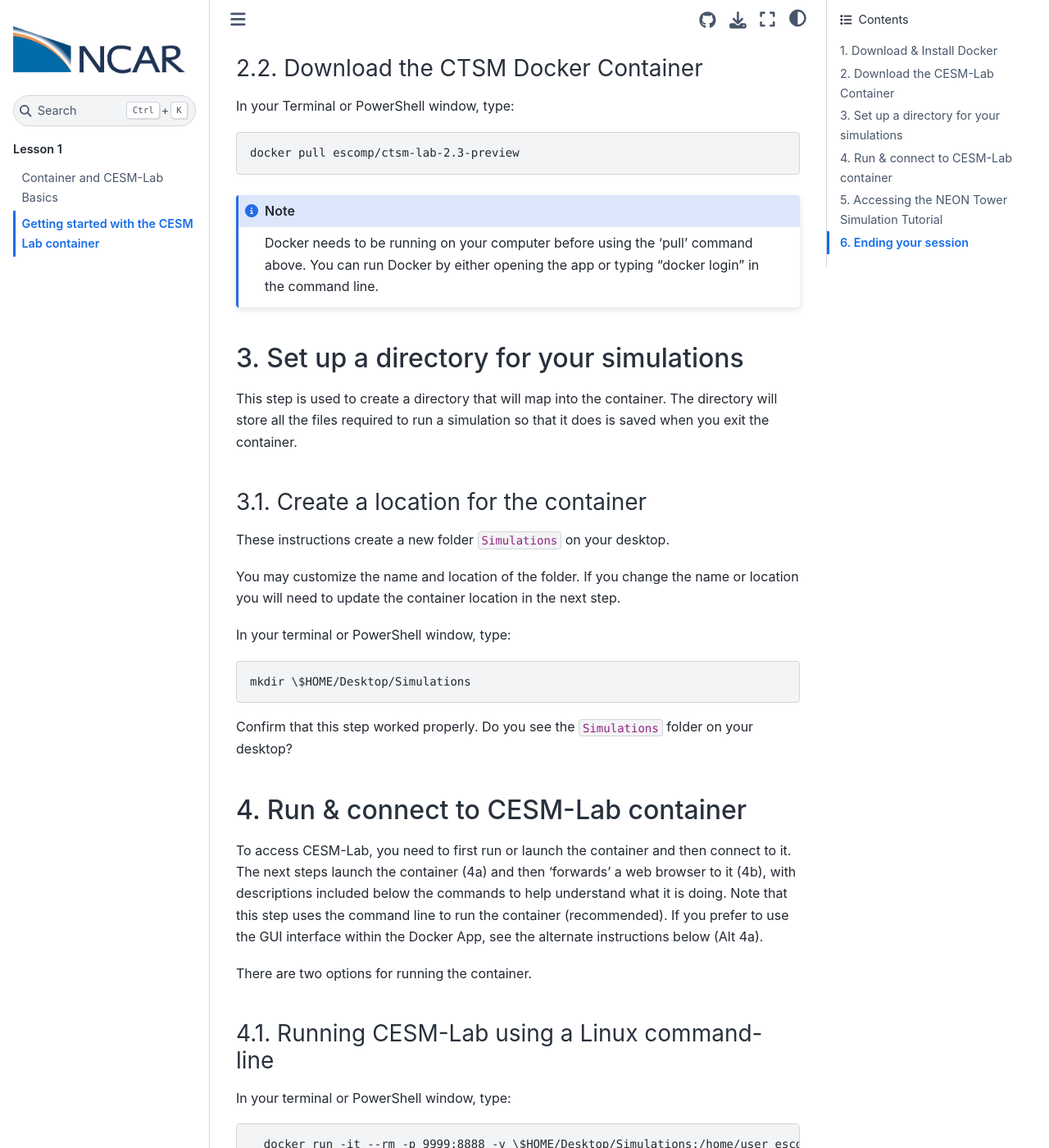
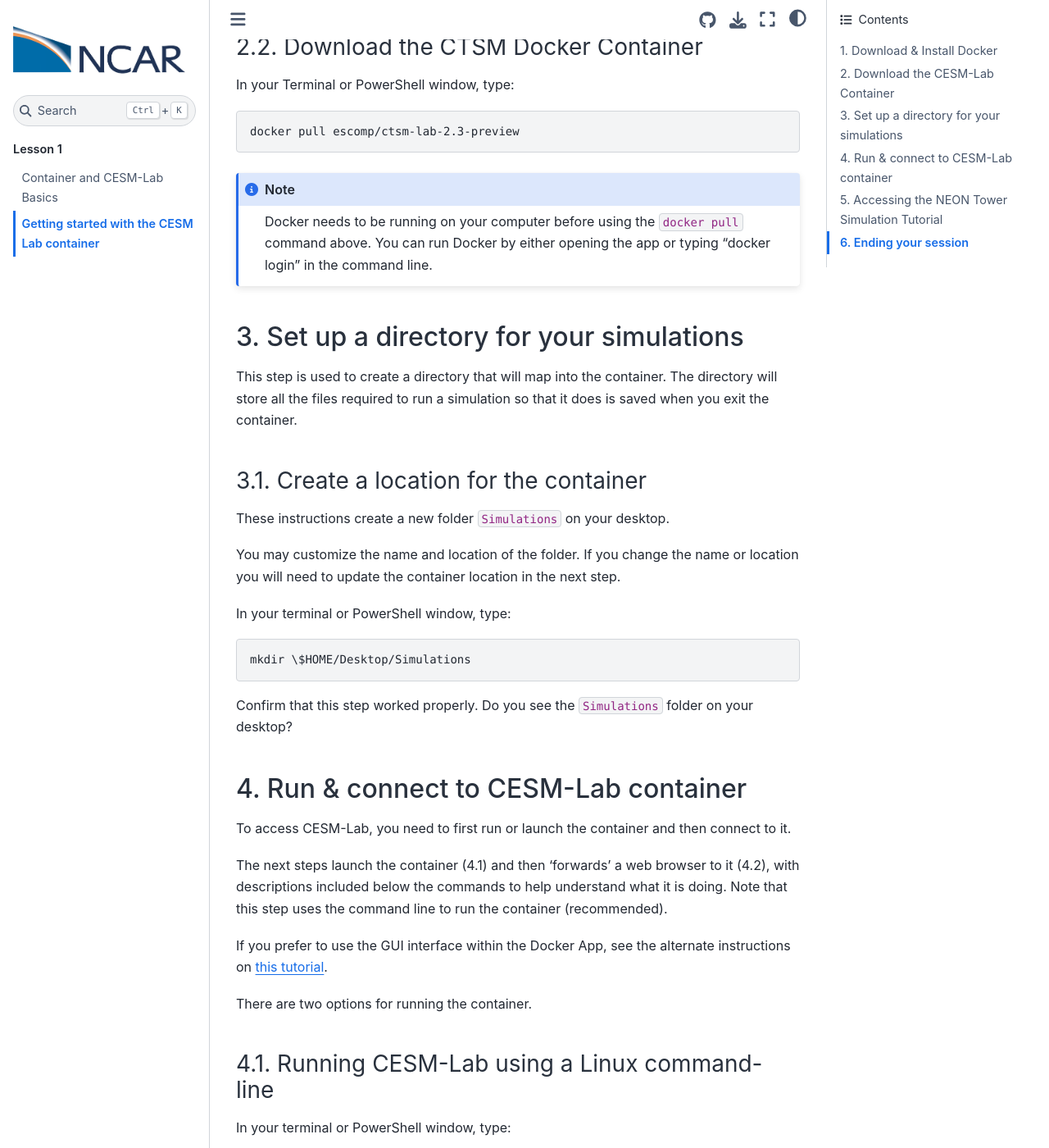
Before and after one commit to NCAR/ncar-neon-books, a Jupyter Book: the page built from quick_start_docker_part2.md, in a window 1280 px wide and 1400 px high, scrolled down 1749 px. Shown: the whole window at 82% size. Built offline with Jupyter Book 1.0.4 settings and Sphinx 7.4.7 and the Sphinx Book theme 1.1.4, drawn with Linux system fonts in a browser that asks for light colours; pages that are not in the unit, such as notebooks, are missing from menus; some of the changed text lies outside the part shown.

Commit message:
minor changes and updates

```diff
--- a/quick_start_docker_part2.md
+++ b/quick_start_docker_part2.md
@@ -18,9 +18,9 @@
 If you already have Docker installed on your computer, start at Step 2.
 
 ## 1. Download & Install Docker
-**Docker is available for free from** [this website](https://www.docker.com/products/docker-desktop)
+**Docker is available for free from [this website](https://www.docker.com/products/docker-desktop).**
 
-Follow the instructions to install the Docker Desktop App. The [Getting Started guide on Docker] (https://www.docker.com/get-started) has detailed instructions for setting up Docker on Mac, Windows, or Linux.
+Follow the instructions to install the Docker Desktop App. The [Getting Started guide on Docker](https://www.docker.com/get-started) has detailed instructions for setting up Docker on Mac, Windows, or Linux.
 
 :::{tip}
 To access the container, you can interface with Docker using the Desktop App or using a command line.
@@ -52,7 +52,7 @@
 This only needs to be done one time -- you can keep using this
 container any time you run NEON simulations. Please note that this step
 can take a little time as it will download \~5GB of data (time will vary
-based on internet speed).*
+based on internet speed).
 
 ### 2.1. Getting CESM-Lab: using a Linux command-line
 
@@ -66,7 +66,7 @@
     docker pull escomp/ctsm-lab-2.3-preview
 
 :::{note}
-Docker needs to be running on your computer before using the ‘pull’ command above.
+Docker needs to be running on your computer before using the `docker pull` command above.
 You can run Docker by either opening the app or typing “docker login” in the command line.
 :::
 
@@ -91,7 +91,11 @@
 
 ## 4. Run & connect to CESM-Lab container
 
-To access CESM-Lab, you need to first run or launch the container and then connect to it. The next steps launch the container (4a) and then ‘forwards’ a web browser to it (4b), with descriptions included below the commands to help understand what it is doing. Note that this step uses the command line to run the container (recommended). If you prefer to use the GUI interface within the Docker App, see the alternate instructions below (Alt 4a).
+To access CESM-Lab, you need to first run or launch the container and then connect to it.
+
+The next steps launch the container (4.1) and then ‘forwards’ a web browser to it (4.2), with descriptions included below the commands to help understand what it is doing. Note that this step uses the command line to run the container (recommended).
+
+If you prefer to use the GUI interface within the Docker App, see the alternate instructions on [this tutorial](https://drive.google.com/file/d/1Zs_SrlpGVlS3KHvFDUVyCGPXOfKgG4_c/view).
 
 There are two options for running the container.
 
@@ -151,10 +154,10 @@
 
 :::{tip}
 
--   *If you want to access the container again in the future and do not
+-   If you want to access the container again in the future and do not
     end your session, you can open a web browser and point to the
-    container (Step 4.b).*
--   *If you end your session (Step 6) or restart your computer, you can
+    container (Step 4.2).
+-   If you end your session (Step 6) or restart your computer, you can
     restart the container from Step 4.
 :::
 
@@ -184,4 +187,11 @@
 If the `docker run` command was not run in the background, you might find
 that you cannot type anything into the open terminal window. Either open
 a new terminal window to identify and kill sessions, or you can use
-`ctrl + c` to kill all active sessions.
+`ctrl+c` to kill all active sessions.
+
+
+:::{seealso}
+Need help with the CESM-Lab container?
+
+Post your questions on the Containers forum in the CESM Bulletin Board (https://bb.cgd.ucar.edu/cesm/forums/containers-cloud-platforms.162/). Note that this resource will require you to register and log in so that you can be notified of responses to your inquiries.
+:::
```
Also changed, not shown: other parts of quick_start_docker_part2.md (+5 -6 lines), quick_start_docker.md (+3 -0 lines).
